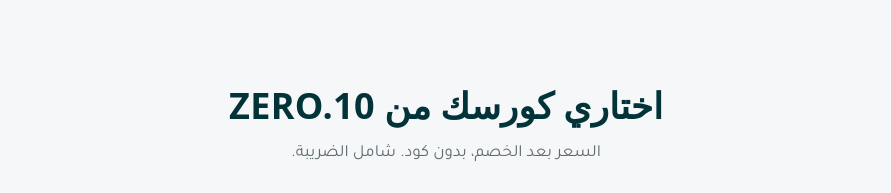
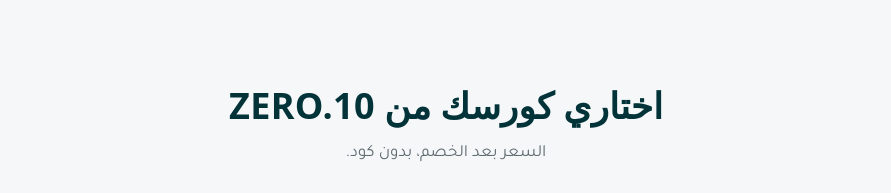
Before and after one commit to hamudanajjar20-web/mishmash-lp, a plain HTML site: page vitamins/index.html in a window 1280 px wide. Shown: the part 3220-3413 px from the top of the page, without its empty margins (194-1085 px from the left). Drawn offline with Linux system fonts and the light colour scheme; a web font is replaced by a local one.

Commit message:
Vitamins page: drop tax note from price line
Co-Authored-By: Claude Opus 5.5 <noreply@anthropic.com>
Claude-Session: https://claude.ai/code/session_012vo7SY9VBTxQC93BZRGJQ4

```diff
--- a/vitamins/index.html
+++ b/vitamins/index.html
@@ -353,7 +353,7 @@ fbq('track','ViewContent',{content_ids:['498315623'],content_type:'product',valu
 <!-- 7) المنتج: نفس قسم lp.mishmash-sa.com/preview -->
 <section id="product" aria-labelledby="pd-h">
   <div class="pc-wrap wrap">
-    <div class="sec-h"><h2 id="pd-h">اختاري كورسك من <span class="zero">ZERO.10</span></h2><p>السعر بعد الخصم، بدون كود. شامل الضريبة.</p></div>
+    <div class="sec-h"><h2 id="pd-h">اختاري كورسك من <span class="zero">ZERO.10</span></h2><p>السعر بعد الخصم، بدون كود.</p></div>
     <div class="pc-list">
       <article class="pc" data-pid="498315623">
         <a class="pc-img" href="https://mishmash-sa.com/ar/%D8%A8%D8%AE%D8%A7%D8%AE-zero10-%D9%87%D9%8A%D8%AF%D8%B1%D9%88%D8%B3%D9%88%D9%84-%D9%84%D8%AA%D8%B3%D8%A7%D9%82%D8%B7-%D8%A7%D9%84%D8%B4%D8%B9%D8%B1-%D9%88%D8%AA%D9%83%D8%AB%D9%8A%D9%81%D9%87-%D9%85%D8%B4%D9%85%D8%A7%D8%B4/p498315623" aria-label="تفاصيل ZERO.10 عبوة 200 مل"><span class="pc-badge">الحجم الجديد</span><img src="https://cdn.salla.sa/dPzNRp/d5fc813e-f4b0-4d59-95df-e14f667986f1-746.66666666667x1000-28QTtcdwq8Sh5VRxUHQDIhqE62PtGeS8yBff1CWM.png" alt="عبوة ZERO.10 بخاخ 200 مل" width="746" height="1000" loading="lazy"></a>
```
